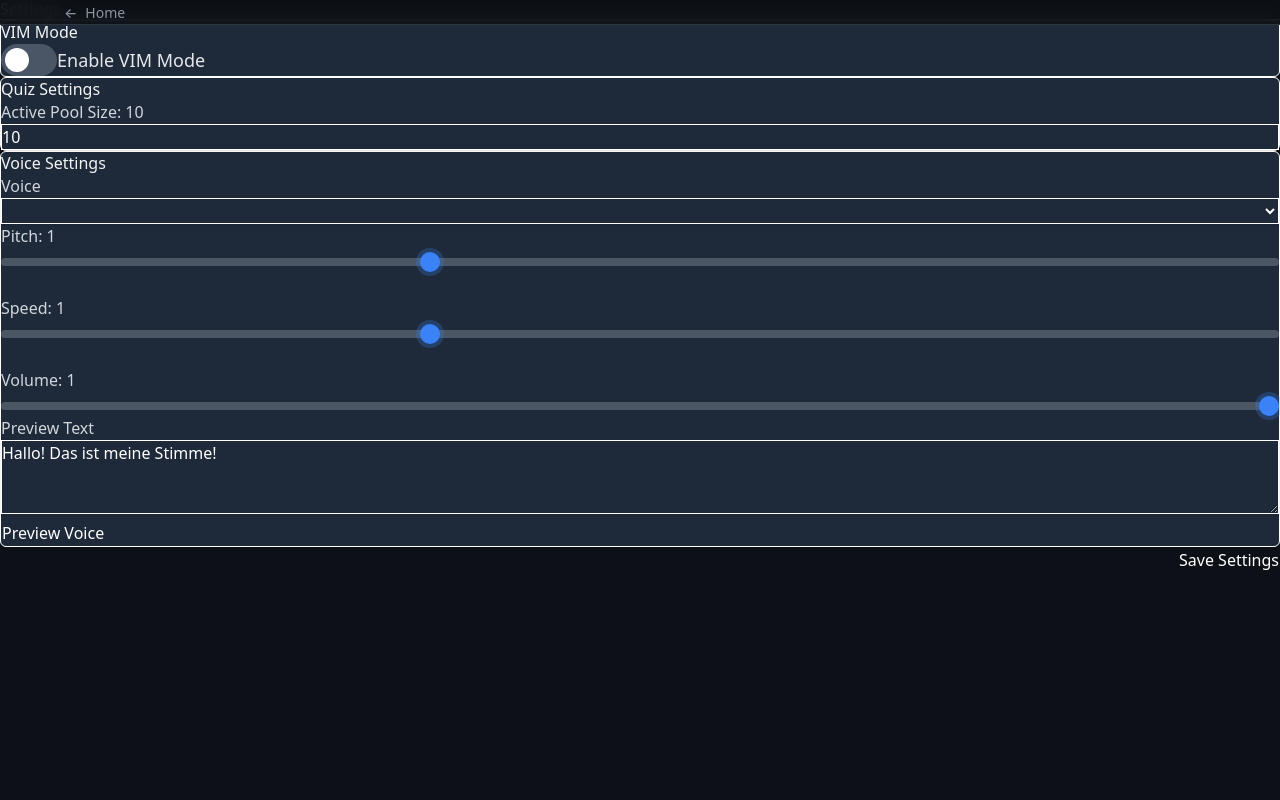
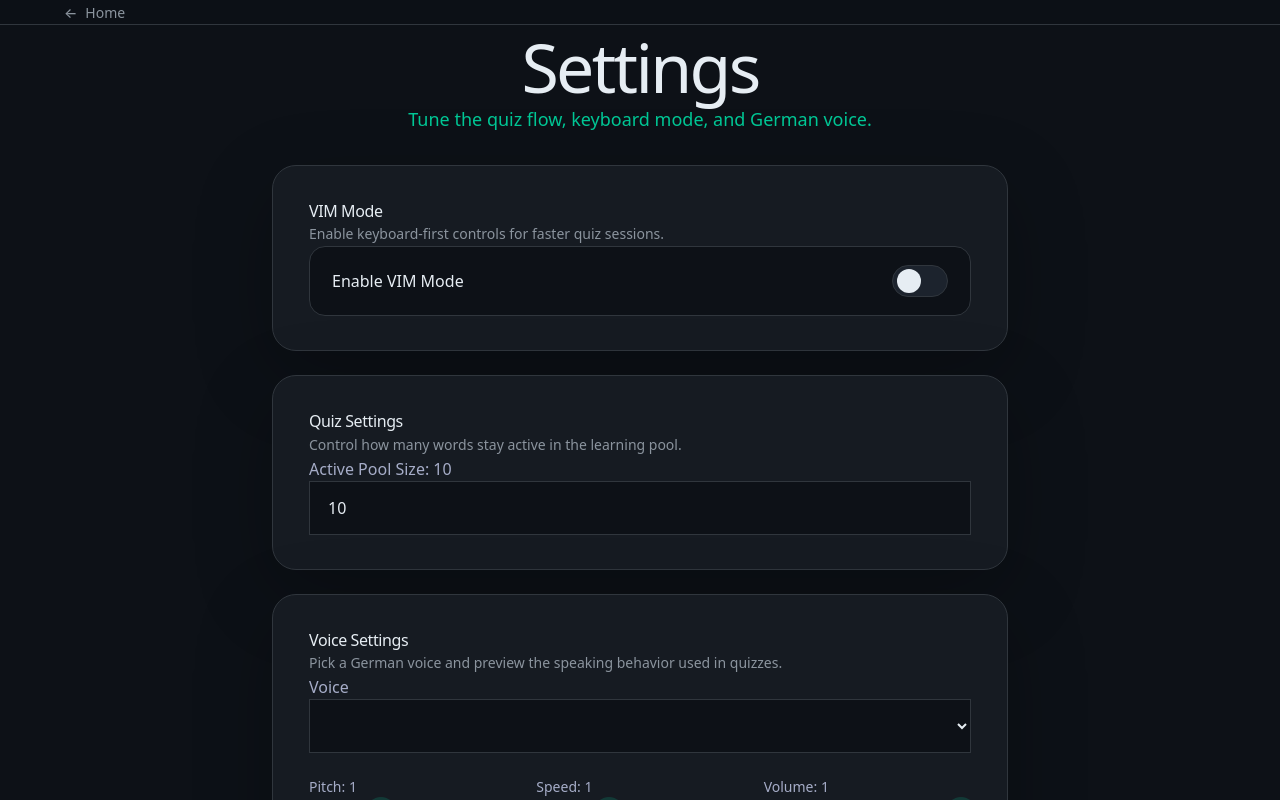
Before and after one commit to therealyubraj/Learn-German, a React (Vite) app in the folder client/: page /#/settings in a window 1280 px wide. Shown: the top 800 px of the page. Built offline with nearby package versions, Linux system fonts and the light colour scheme.

Commit message:
Minor UI changes in settings and app

```diff
--- a/client/index.html
+++ b/client/index.html
@@ -5,7 +5,7 @@
   <meta charset="UTF-8" />
   <link rel="icon" type="image/svg+xml" href="/vite.svg" />
   <meta name="viewport" content="width=device-width, initial-scale=1.0" />
-  <title>DEUTSCHLAND?? 🇩🇪🇩🇪🇩🇪🇩🇪</title>
+  <title>Learn Deutsch</title>
 </head>
 
 <body>
--- a/client/src/App.css
+++ b/client/src/App.css
@@ -60,6 +60,17 @@ Retrieved 2025-11-23, License - CC BY-SA 4.0
     background: #8b949e;
   }
 
+  .settings-number-input {
+    appearance: textfield;
+    -moz-appearance: textfield;
+  }
+
+  .settings-number-input::-webkit-outer-spin-button,
+  .settings-number-input::-webkit-inner-spin-button {
+    -webkit-appearance: none;
+    margin: 0;
+  }
+
   /* Custom styles for range input (sliders) */
   input[type="range"] {
     -webkit-appearance: none;
@@ -83,9 +94,9 @@ Retrieved 2025-11-23, License - CC BY-SA 4.0
     height: 1.25rem; /* Larger for easier grabbing */
     width: 1.25rem; /* Larger for easier grabbing */
     border-radius: 9999px; /* fully rounded */
-    background: #3b82f6; /* Tailwind blue-500 */
+    background: #00c896;
     margin-top: -0.375rem; /* Adjust to center vertically on track */
-    box-shadow: 0 0 0 0.25rem rgba(59, 130, 246, 0.25); /* Subtle glow */
+    box-shadow: 0 0 0 0.25rem rgba(0, 200, 150, 0.18); /* Subtle glow */
   }
 
   /* Track styles for Mozilla browsers */
@@ -101,8 +112,8 @@ Retrieved 2025-11-23, License - CC BY-SA 4.0
     height: 1.25rem; /* Larger for easier grabbing */
     width: 1.25rem; /* Larger for easier grabbing */
     border-radius: 9999px; /* fully rounded */
-    background: #3b82f6; /* Tailwind blue-500 */
-    box-shadow: 0 0 0 0.25rem rgba(59, 130, 246, 0.25); /* Subtle glow */
+    background: #00c896;
+    box-shadow: 0 0 0 0.25rem rgba(0, 200, 150, 0.18); /* Subtle glow */
   }
 }
 
--- a/client/src/App.tsx
+++ b/client/src/App.tsx
@@ -22,8 +22,8 @@ function Home() {
 
       <div className="relative mx-auto w-full max-w-5xl">
         <div className="mx-auto flex max-w-3xl flex-col items-center gap-6 text-center">
-          <h1 className="text-5xl font-semibold tracking-tight text-[#00FF9C] sm:text-6xl">
-            Learn German
+          <h1 className="text-[5rem] font-semibold leading-none tracking-[-0.05em] text-[#00FF9C] sm:text-[7rem]">
+            Learn Deutsch
           </h1>
           <p className="max-w-2xl text-lg leading-8 text-[#8B949E]">
             Start a quiz immediately, keep your own word lists locally, and use
--- a/client/src/components/Settings.tsx
+++ b/client/src/components/Settings.tsx
@@ -1,7 +1,35 @@
 import { useSettings } from "../contexts/SettingsContext";
 import { useState, useEffect } from "react";
 import { tts } from "../tts/tts";
-import { saveSettings } from "../FS/utils"; // Import saveSettings
+import { saveSettings } from "../FS/utils";
+
+function SettingsSection({
+  title,
+  description,
+  children,
+}: {
+  title: string;
+  description: string;
+  children: React.ReactNode;
+}) {
+  return (
+    <section className="rounded-3xl border border-[#30363D] bg-[#161B22] px-[36px] py-[34px] shadow-[0_24px_80px_rgba(0,0,0,0.24)]">
+      <div className="mb-6">
+        <h2 className="text-xl font-semibold tracking-tight text-[#E6EDF3]">
+          {title}
+        </h2>
+        <p className="mt-2 text-sm leading-6 text-[#8B949E]">{description}</p>
+      </div>
+      {children}
+    </section>
+  );
+}
+
+const fieldClassName =
+  "w-full rounded-2xl border border-[#30363D] bg-[#0D1117] px-[18px] py-[14px] text-sm text-[#E6EDF3] outline-none transition-colors placeholder:text-[#8B949E] focus:border-[#00C896] focus:ring-1 focus:ring-[#00C896]/30";
+
+const actionButtonClassName =
+  "inline-flex min-h-12 items-center justify-center rounded-2xl border px-[22px] py-[14px] text-sm font-semibold transition-colors disabled:cursor-not-allowed disabled:opacity-50";
 
 export function Settings() {
   const { settings, setSettings } = useSettings();
@@ -10,12 +38,17 @@ export function Settings() {
 
   const [voices, setVoices] = useState<SpeechSynthesisVoice[]>([]);
   const [previewText, setPreviewText] = useState(
-    "Hallo! Das ist meine Stimme!"
+    "Hallo! Das ist meine Stimme!",
   );
+  const [saveStatus, setSaveStatus] = useState<string | null>(null);
 
   useEffect(() => {
     const availableVoices = tts.getVoices();
     setVoices(availableVoices.filter((v) => v.lang.startsWith("de")));
+  }, []);
+
+  useEffect(() => {
+    window.scrollTo({ top: 0, left: 0 });
   }, []);
 
   const handlePreview = () => {
@@ -25,27 +58,47 @@ export function Settings() {
   const handleSaveSettings = async () => {
     try {
       await saveSettings(settings);
-      alert("Settings saved successfully!"); // Simple feedback
+      setSaveStatus("Settings saved.");
     } catch (error) {
       console.error("Failed to save settings:", error);
-      alert("Failed to save settings."); // Simple feedback
+      setSaveStatus("Could not save settings.");
     }
   };
 
   return (
-    <div className="container mx-auto p-4 text-white">
-      <h1 className="text-3xl font-bold mb-6 text-white border-b border-gray-600 pb-2">
+    <div className="flex min-h-[calc(100vh-5rem)] w-full justify-center px-6 pb-16 pt-44 sm:px-8 sm:pt-48">
+      <div className="flex w-full max-w-[46rem] flex-col gap-8">
+        <div className="text-center">
+          <h1
+            className="mt-[30px] font-semibold tracking-[-0.04em] text-[#E6EDF3]"
+            style={{ fontSize: "4.25rem", lineHeight: "1.1" }}
+          >
             Settings
           </h1>
+          <p className="mt-3 text-base leading-7 text-[#00C896] sm:text-lg">
+            Tune the quiz flow, keyboard mode, and German voice.
+          </p>
+        </div>
 
-      <div className="mb-6 p-4 border border-gray-700 rounded-md bg-gray-800">
-        <h2 className="text-xl font-semibold mb-3 text-gray-100">VIM Mode</h2>
-        <div className="flex items-center">
+        <div className="flex flex-col gap-6">
+          <SettingsSection
+            title="VIM Mode"
+            description="Enable keyboard-first controls for faster quiz sessions."
+          >
             <label
               htmlFor="vim-toggle"
-            className="flex items-center cursor-pointer"
+              className="flex cursor-pointer items-center justify-between gap-6 rounded-2xl border border-[#30363D] bg-[#0D1117] px-[22px] py-[18px]"
             >
-            <div className="relative">
+              <span className="text-base font-medium text-[#E6EDF3]">
+                Enable VIM Mode
+              </span>
+              <span
+                className={`relative inline-flex h-8 w-14 shrink-0 items-center rounded-full border transition-colors ${
+                  vim.enabled
+                    ? "border-[#00C896] bg-[#00C896]/30"
+                    : "border-[#30363D] bg-[#1C232D]"
+                }`}
+              >
                 <input
                   type="checkbox"
                   id="vim-toggle"
@@ -61,39 +114,29 @@ export function Settings() {
                     })
                   }
                 />
-              <div
-                className={`block w-14 h-8 rounded-full transition ${
-                  vim.enabled ? "bg-blue-600" : "bg-gray-600"
+                <span
+                  className={`absolute left-1 h-6 w-6 rounded-full bg-[#E6EDF3] transition-transform ${
+                    vim.enabled ? "translate-x-6 bg-[#00C896]" : ""
                   }`}
-              ></div>
-              <div
-                className={`dot absolute left-1 top-1 bg-white w-6 h-6 rounded-full transition-transform ${
-                  vim.enabled ? "transform translate-x-6" : ""
-                }`}
-              ></div>
-            </div>
-            <div className="ml-4 text-lg text-gray-200 font-medium">
-              Enable VIM Mode
-            </div>
+                />
+              </span>
             </label>
-        </div>
-      </div>
+          </SettingsSection>
 
-      <div className="mb-6 p-4 border border-gray-700 rounded-md bg-gray-800">
-        <h2 className="text-xl font-semibold mb-3 text-gray-100">
-          Quiz Settings
-        </h2>
-        <div>
+          <SettingsSection
+            title="Quiz Settings"
+            description="Control how many words stay active in the learning pool."
+          >
             <label
               htmlFor="active-pool-size-input"
-            className="block mb-2 font-medium text-gray-300"
+              className="mb-3 block text-base font-medium text-[#A6ADC8]"
             >
               Active Pool Size: {quiz.poolSize}
             </label>
             <input
               type="number"
               id="active-pool-size-input"
-            className="w-full p-2 border border-gray-600 rounded-md shadow-sm focus:ring-blue-500 focus:border-blue-500 bg-gray-700 text-white"
+              className={`${fieldClassName} settings-number-input`}
               value={quiz.poolSize}
               onChange={(e) =>
                 setSettings({
@@ -107,25 +150,23 @@ export function Settings() {
               min="1"
               max="100"
             />
-        </div>
-      </div>
+          </SettingsSection>
 
-      <div className="p-4 border border-gray-700 rounded-md bg-gray-800">
-        <h2 className="text-xl font-semibold mb-4 text-gray-100">
-          Voice Settings
-        </h2>
-
-        <div className="grid grid-cols-1 md:grid-cols-1 gap-4 mb-4">
+          <SettingsSection
+            title="Voice Settings"
+            description="Pick a German voice and preview the speaking behavior used in quizzes."
+          >
+            <div className="flex flex-col gap-6">
               <div>
                 <label
                   htmlFor="voice-select"
-              className="block mb-2 font-medium text-gray-300"
+                  className="mb-3 block text-base font-medium text-[#A6ADC8]"
                 >
                   Voice
                 </label>
                 <select
                   id="voice-select"
-              className="w-full p-2 border border-gray-600 rounded-md shadow-sm focus:ring-blue-500 focus:border-blue-500 bg-gray-700 text-white"
+                  className={fieldClassName}
                   value={voiceName || ""}
                   onChange={(e) =>
                     setSettings({
@@ -142,13 +183,12 @@ export function Settings() {
                   ))}
                 </select>
               </div>
-        </div>
 
-        <div className="grid grid-cols-1 md:grid-cols-3 gap-6 mb-4">
+              <div className="grid gap-5 md:grid-cols-3">
                 <div>
                   <label
                     htmlFor="pitch-slider"
-              className="block mb-2 font-medium text-gray-300"
+                    className="mb-3 block text-sm font-medium text-[#A6ADC8]"
                   >
                     Pitch: {pitch}
                   </label>
@@ -162,16 +202,19 @@ export function Settings() {
                     onChange={(e) =>
                       setSettings({
                         ...settings,
-                  tts: { ...ttsSettings, pitch: parseFloat(e.target.value) },
+                        tts: {
+                          ...ttsSettings,
+                          pitch: parseFloat(e.target.value),
+                        },
                       })
                     }
-              className="w-full"
+                    className="w-full accent-[#00C896]"
                   />
                 </div>
                 <div>
                   <label
                     htmlFor="speed-slider"
-              className="block mb-2 font-medium text-gray-300"
+                    className="mb-3 block text-sm font-medium text-[#A6ADC8]"
                   >
                     Speed: {speed}
                   </label>
@@ -185,16 +228,19 @@ export function Settings() {
                     onChange={(e) =>
                       setSettings({
                         ...settings,
-                  tts: { ...ttsSettings, rate: parseFloat(e.target.value) },
+                        tts: {
+                          ...ttsSettings,
+                          rate: parseFloat(e.target.value),
+                        },
                       })
                     }
-              className="w-full"
+                    className="w-full accent-[#00C896]"
                   />
                 </div>
                 <div>
                   <label
                     htmlFor="volume-slider"
-              className="block mb-2 font-medium text-gray-300"
+                    className="mb-3 block text-sm font-medium text-[#A6ADC8]"
                   >
                     Volume: {volume}
                   </label>
@@ -208,45 +254,54 @@ export function Settings() {
                     onChange={(e) =>
                       setSettings({
                         ...settings,
-                  tts: { ...ttsSettings, volume: parseFloat(e.target.value) },
+                        tts: {
+                          ...ttsSettings,
+                          volume: parseFloat(e.target.value),
+                        },
                       })
                     }
-              className="w-full"
+                    className="w-full accent-[#00C896]"
                   />
                 </div>
               </div>
 
-        <div className="mb-4">
+              <div>
                 <label
                   htmlFor="preview-text"
-            className="block mb-2 font-medium text-gray-300"
+                  className="mb-3 block text-base font-medium text-[#A6ADC8]"
                 >
                   Preview Text
                 </label>
                 <textarea
                   id="preview-text"
                   rows={3}
-            className="w-full p-2 border border-gray-600 rounded-md shadow-sm focus:ring-blue-500 focus:border-blue-500 bg-gray-700 text-white"
+                  className={`${fieldClassName} resize-none`}
                   value={previewText}
                   onChange={(e) => setPreviewText(e.target.value)}
-          ></textarea>
+                />
               </div>
 
               <button
                 onClick={handlePreview}
-          className="px-6 py-2 bg-blue-600 text-white font-semibold rounded-md hover:bg-blue-700 transition-colors duration-300"
+                className={`${actionButtonClassName} border-[#30363D] bg-[#0D1117] text-[#E6EDF3] hover:border-[#00C896] hover:bg-[#00C896]/8 hover:text-[#00FF9C]`}
               >
                 Preview Voice
               </button>
             </div>
+          </SettingsSection>
+        </div>
 
-      <div className="mt-6 flex justify-end">
+        <div className="flex flex-col items-center gap-3 mb-[70px]">
           <button
             onClick={handleSaveSettings}
-          className={`px-6 py-2 font-semibold rounded-md transition-colors duration-300 bg-purple-600 hover:bg-purple-700 text-white`}
+            className={`${actionButtonClassName} mb-10 w-full border-[#00C896] bg-[#00C896] text-[#0D1117] hover:bg-[#00FF9C]`}
           >
             Save Settings
           </button>
+          {saveStatus ? (
+            <p className="text-sm font-medium text-[#8B949E]">{saveStatus}</p>
+          ) : null}
+        </div>
       </div>
     </div>
   );
```
Also changed, not shown: 2 other files (tests, documents, lock files or other folders). Lines whose indentation alone changed are shown as unchanged.
